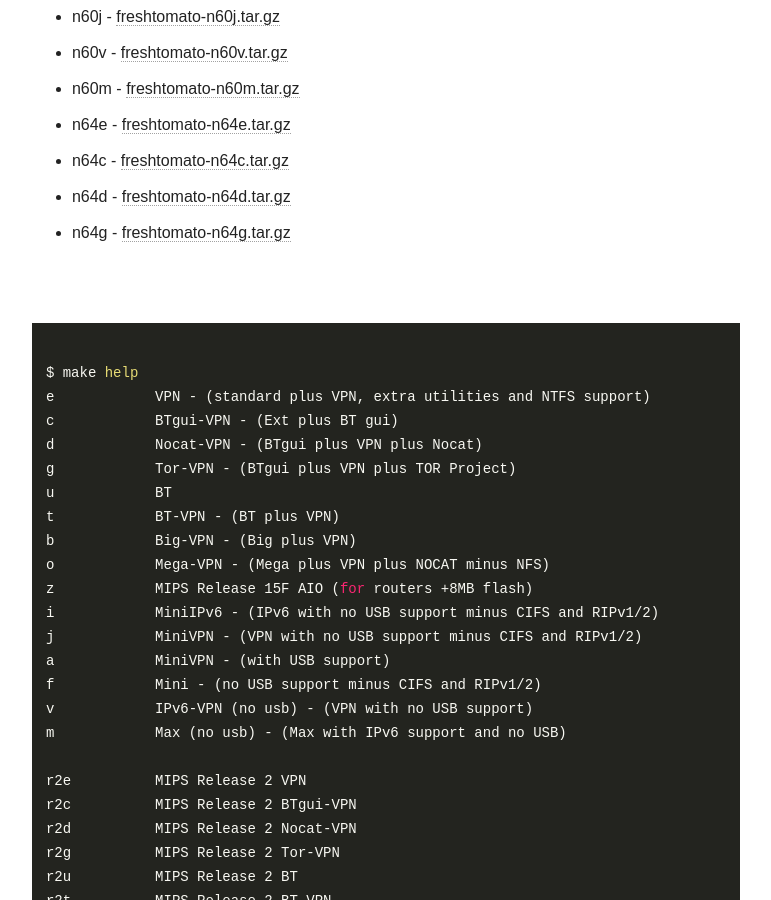
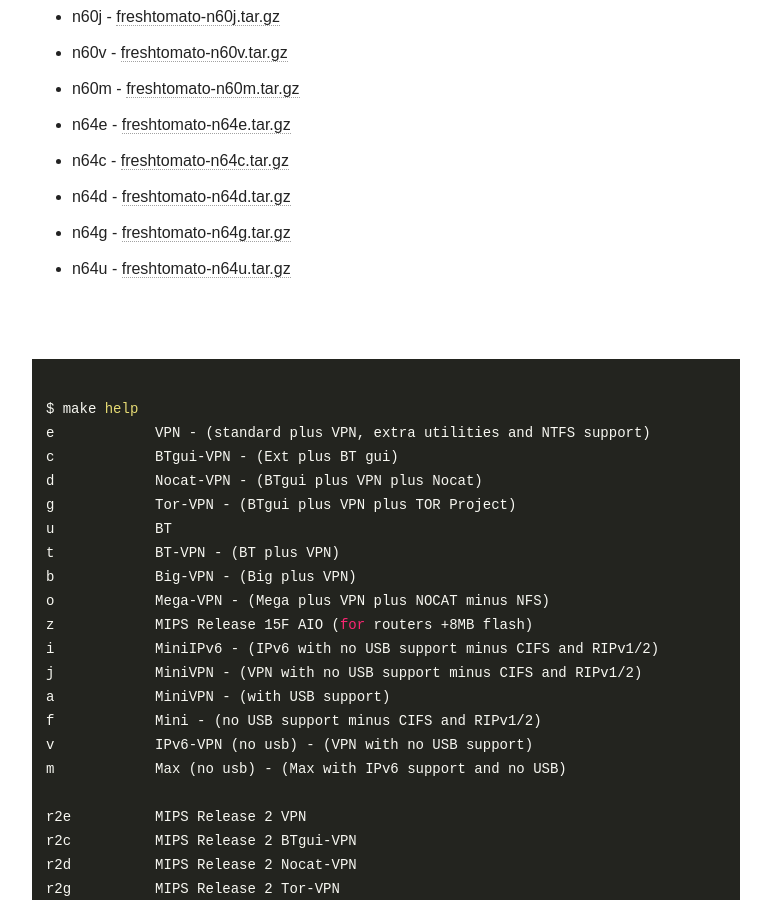
Before and after one commit to oglopss/freshtomato-mips-ci-jekyll, a Jekyll site: the page built from index.html, in a window 1280 px wide and 900 px high, scrolled down 1699 px. Shown: the whole window, without its empty margins (254-1025 px from the left). Built offline with Jekyll 4.4.1, drawn with Linux system fonts in a browser that asks for light colours; nearby versions of some CDN libraries.

Commit message:
Travis build 39 n64u pushed to gh-pages

```diff
--- a/_data/ss.yml
+++ b/_data/ss.yml
@@ -36,3 +36,4 @@
   - 0035 n64c freshtomato-n64c.tar.gz
   - 0036 n64d freshtomato-n64d.tar.gz
   - 0037 n64g freshtomato-n64g.tar.gz
+  - 0038 n64u freshtomato-n64u.tar.gz
```
